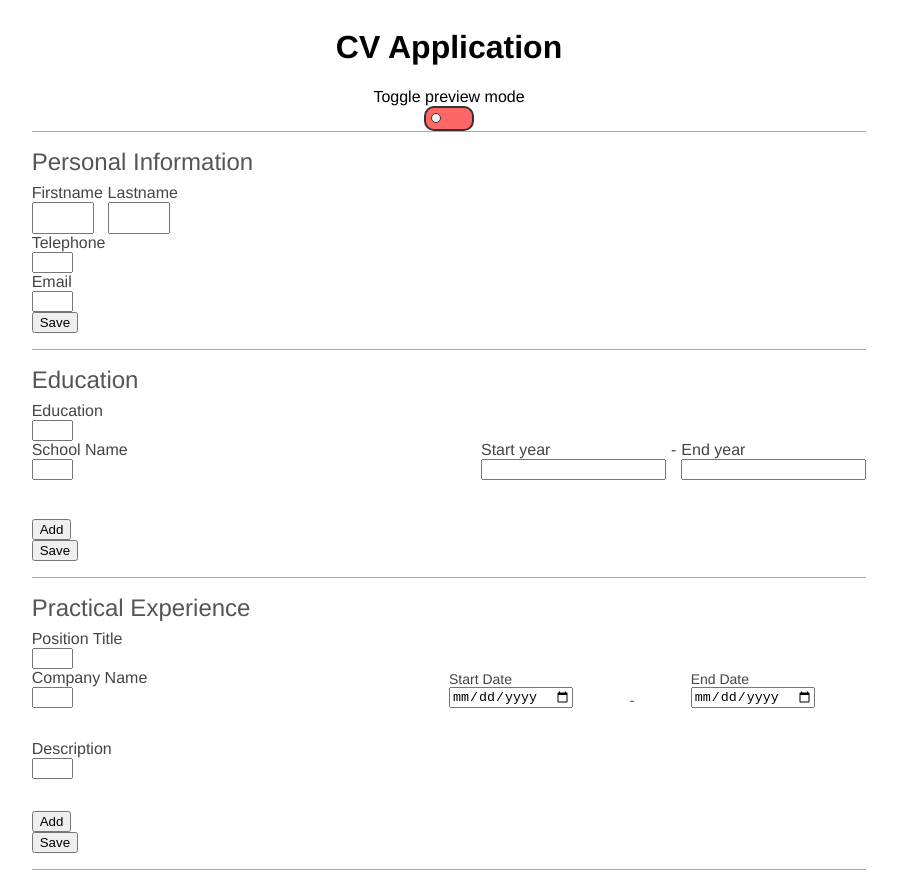
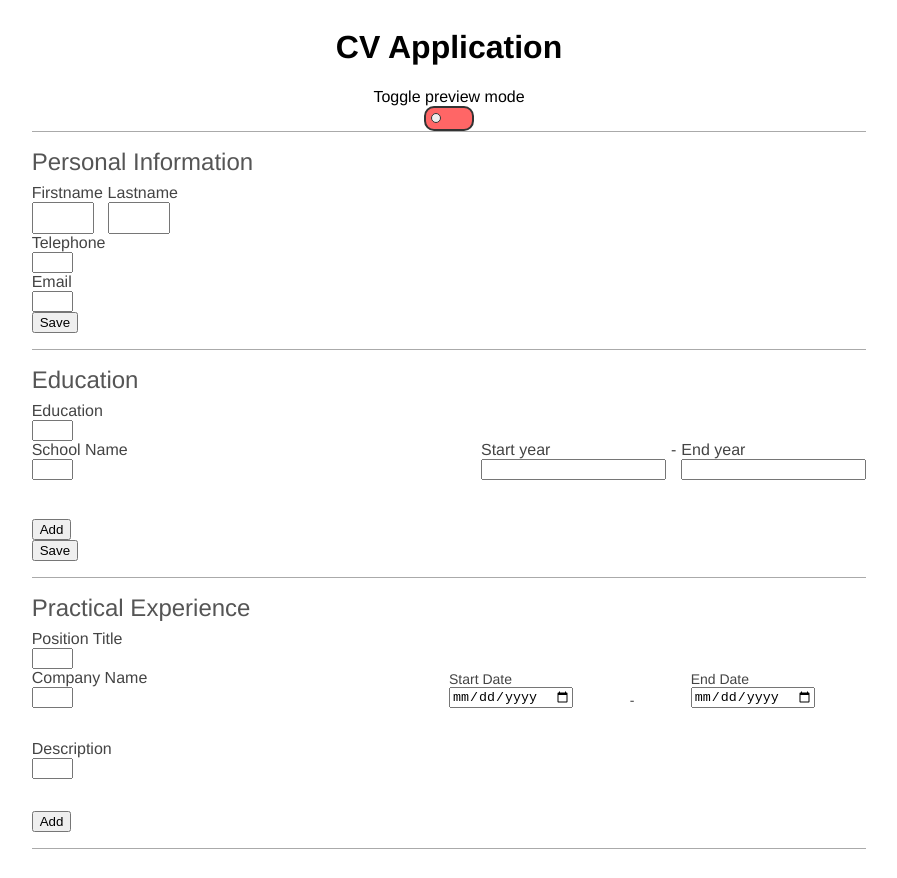
Before and after one commit to JSHC/odin-cvproject, a React (Create React App) app: page / in a window 1280 px wide. Shown: the whole page, without its empty margins (191-1088 px from the left). After the commit the page ends 857 px from the top, so only its background shows below. Built offline with nearby package versions, Linux system fonts and the light colour scheme.

Commit message:
Hide save button when preview is enabled

```diff
--- a/src/components/EducationSection.js
+++ b/src/components/EducationSection.js
@@ -48,6 +48,7 @@ class EducationSection extends React.Component {
                 editEnabled={editEnabled}
                 onEditEnabledChanged={this.onEditEnabledChanged}
                 className="education-section"
+                previewEnabled={this.props.previewEnabled}
             >
                 {this.state.educations.map((item) => {
                     return <EducationComponent
--- a/src/components/PersonalInfoSection.js
+++ b/src/components/PersonalInfoSection.js
@@ -24,6 +24,7 @@ class PersonalInfoSection extends React.Component {
                 editEnabled={this.state.editEnabled}
                 onEditEnabledChanged={this.onEditEnabledChanged}
                 className="personal-info-section"
+                previewEnabled={this.props.previewEnabled}
             >
             <div className="name-container">
                 <Field
--- a/src/components/Section.js
+++ b/src/components/Section.js
@@ -21,10 +21,13 @@ class Section extends React.Component {
                             {this.props.children}
                         </div>
                     )}
-                    <button
+
+                    {this.props.previewEnabled === false &&
+                        <button
                         onClick={this.onEditButtonClicked}>
                         {this.props.editEnabled ? 'Save' : 'Edit'}
-                    </button>
+                        </button>
+                    }
                 </div>
             )
     }
```
